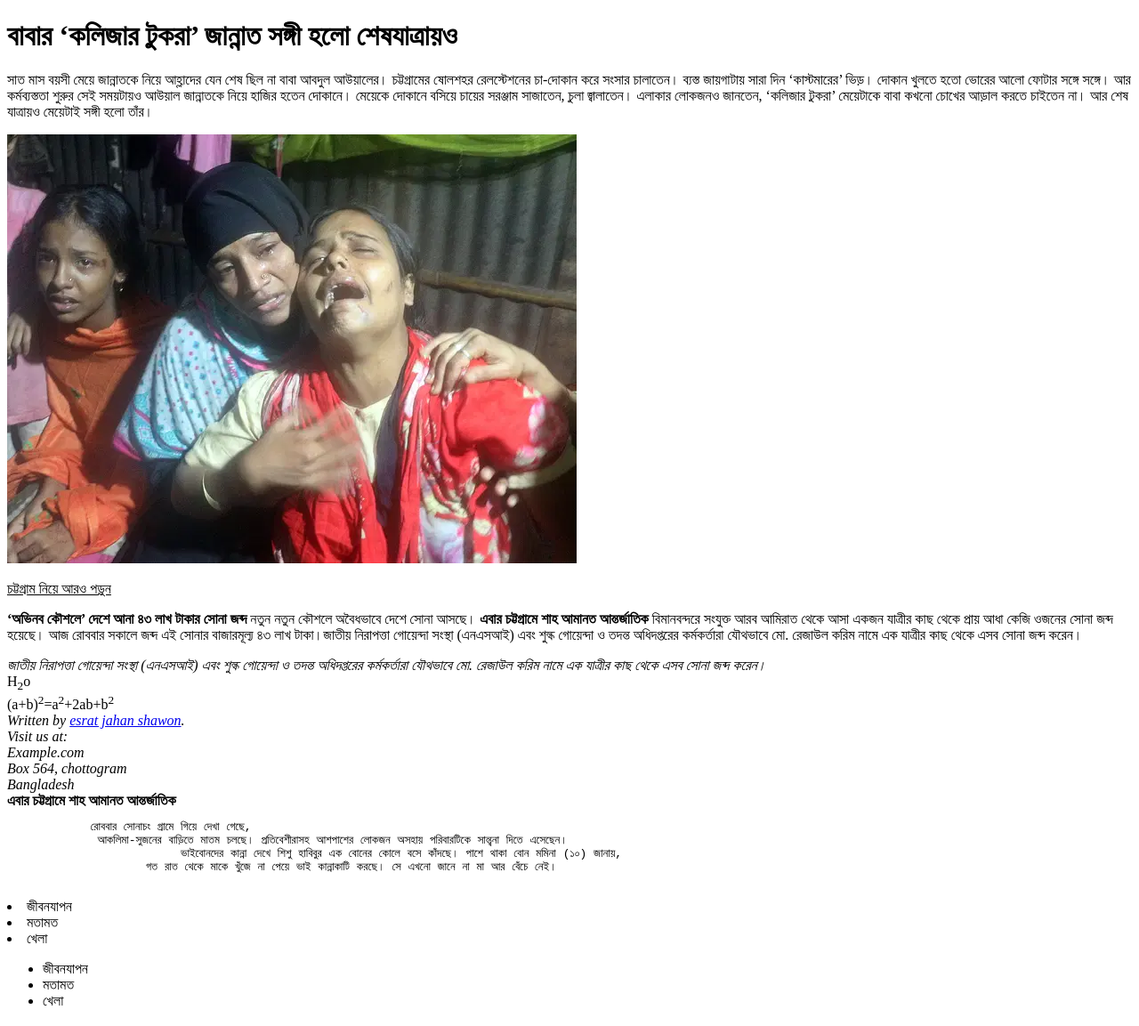
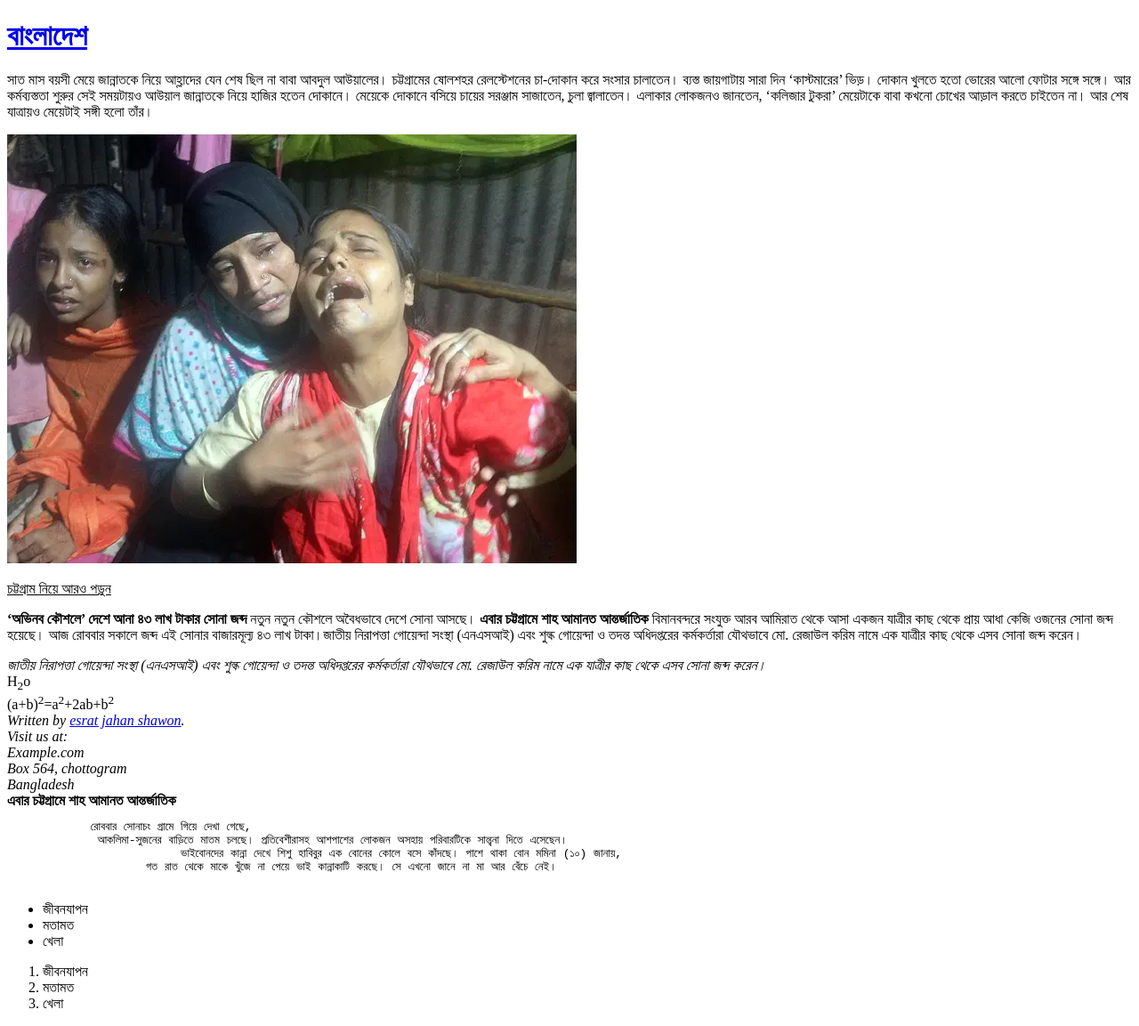
Before and after one commit to ejshawon/Class1, a plain HTML site: page index.html in a window 1280 px wide. Shown: the part 91-1244 px from the top of the page at 89% size. Drawn offline with Linux system fonts and the light colour scheme.

Commit message:
Update index.html
links added

```diff
--- a/index.html
+++ b/index.html
@@ -8,7 +8,7 @@
     <body>
        <img src="./img/logo.png"><br>
        <h1>
-        বাবার ‘কলিজার টুকরা’ জান্নাত সঙ্গী হলো শেষযাত্রায়ও
+        <a href="https://www.prothomalo.com/bangladesh" target="_blank">বাংলাদেশ</a>
        </h1>
        <p>
         সাত মাস বয়সী মেয়ে জান্নাতকে নিয়ে আহ্লাদের যেন শেষ ছিল না বাবা আবদুল আউয়ালের। চট্টগ্রামের ষোলশহর রেলস্টেশনের চা-দোকান করে সংসার চালাতেন। ব্যস্ত জায়গাটায় সারা দিন ‘কাস্টমারের’ ভিড়। দোকান খুলতে হতো ভোরের আলো ফোটার সঙ্গে সঙ্গে। আর কর্মব্যস্ততা শুরুর সেই সময়টায়ও আউয়াল জান্নাতকে নিয়ে হাজির হতেন দোকানে। মেয়েকে দোকানে বসিয়ে চায়ের সরঞ্জাম সাজাতেন, চুলা জ্বালাতেন। এলাকার লোকজনও জানতেন, ‘কলিজার টুকরা’ মেয়েটাকে বাবা কখনো চোখের আড়াল করতে চাইতেন না। আর শেষ যাত্রায়ও মেয়েটাই সঙ্গী হলো তাঁর।
@@ -47,17 +47,22 @@
              আকলিমা-সুজনের বাড়িতে মাতম চলছে। প্রতিবেশীরাসহ আশপাশের লোকজন অসহায় পরিবারটিকে সান্ত্বনা দিতে এসেছেন।
                          ভাইবোনদের কান্না দেখে শিশু হাবিবুর এক বোনের কোলে বসে কাঁদছে। পাশে থাকা বোন মমিনা (১০) জানায়,
                     গত রাত থেকে মাকে খুঁজে না পেয়ে ভাই কান্নাকাটি করছে। সে এখনো জানে না মা আর বেঁচে নেই।
-            </pre
-        <ol>
-                <li>জীবনযাপন</li>
-                <li>মতামত</li>
-                <li>খেলা</li>
-            </ol>
+        </pre>
+
+
             <ul>
                 <li>জীবনযাপন</li>
                 <li>মতামত</li>
                 <li>খেলা</li>
-            </ul>
+              </ul>
+
+
+
+              <ol>
+                <li>জীবনযাপন</li>
+                <li>মতামত</li>
+                <li>খেলা</li>
+              </ol>
 
     </body>
 
```
